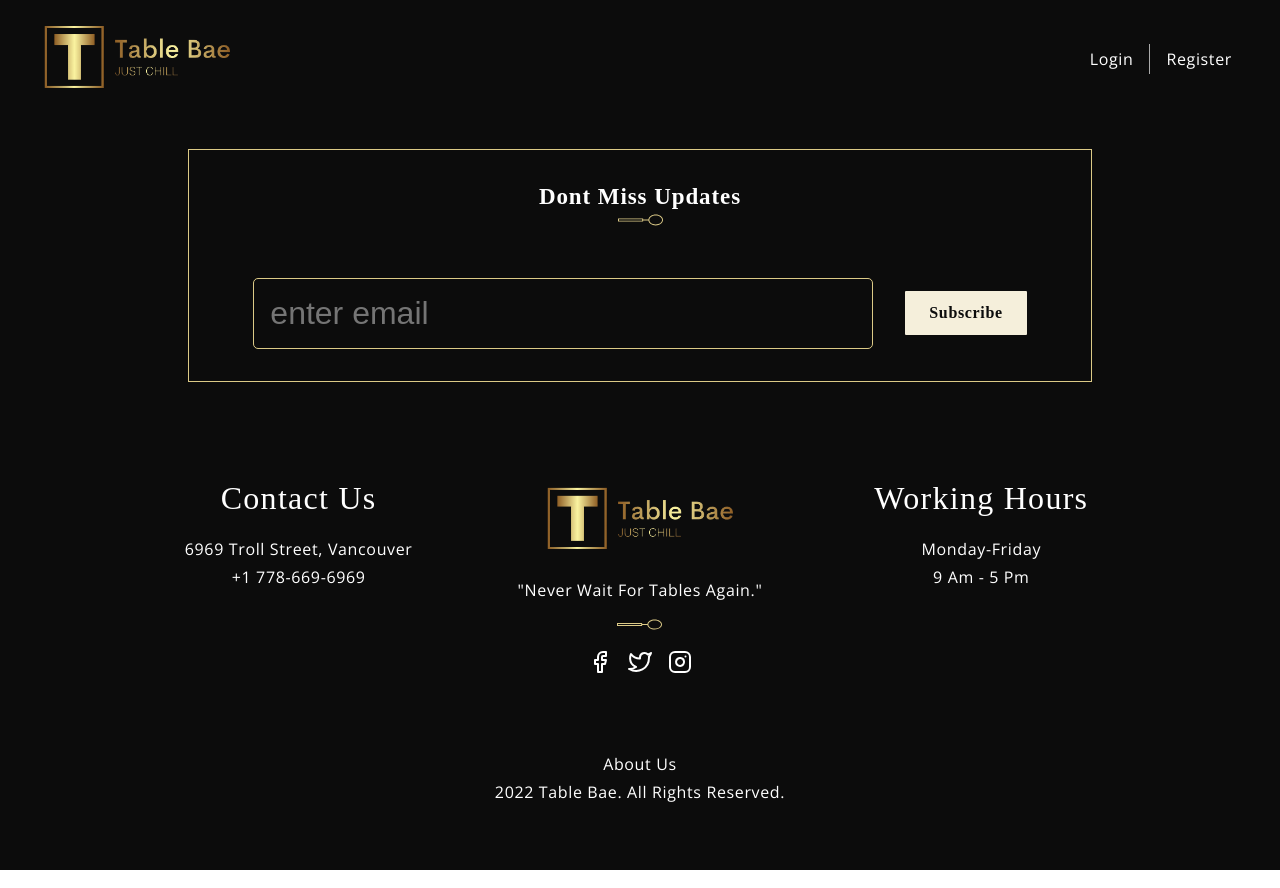
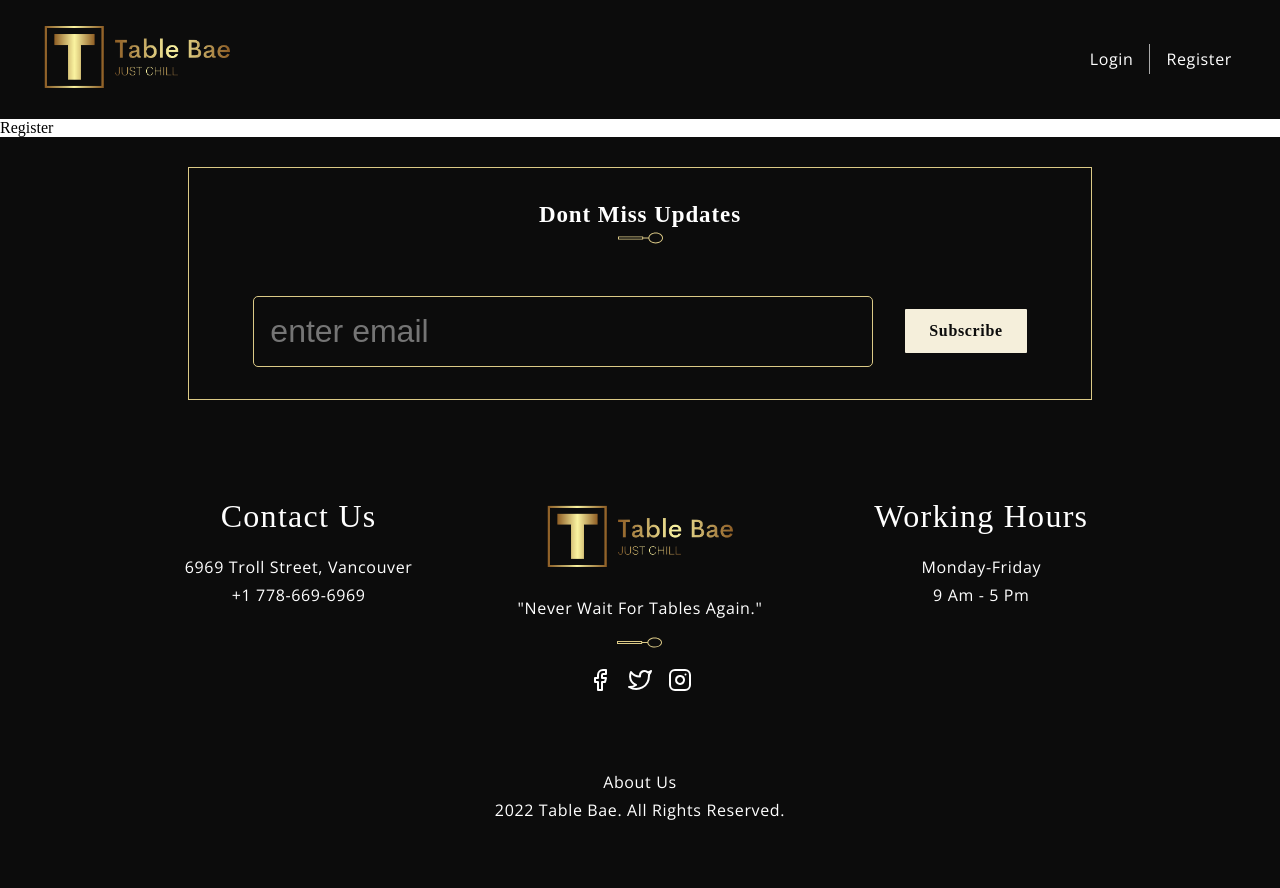
Before and after one commit to RayuY/Final-Project, a React (Create React App) app in the folder client/: page /register in a window 1280 px wide. Built offline with nearby package versions, Linux system fonts and the light colour scheme; a web font is replaced by a local one.

Commit message:
Add routes for Login and Register

```diff
--- a/client/src/App.js
+++ b/client/src/App.js
@@ -16,6 +16,8 @@ import Owner from "./components/Owner/Owner";
 import Homepage from "./components/Homepage/Homepage";
 import User from "./components/User/User";
 import AboutUs from "./components/AboutUs/AboutUs";
+import Login from "./components/Login/Login";
+import Register from "./components/Register/Register";
 
 function App() {
   return (
@@ -25,13 +27,11 @@ function App() {
 
         <Routes>
             <Route exact path="/" element={<Homepage />} />
-
             <Route exact path="/owner" element={<Owner />} />
-
             <Route exact path="/user" element={<User />} />
-
             <Route exact path="/about" element={<AboutUs />} />
-
+            <Route exact path="/login" element={<Login />} />
+            <Route exact path="/register" element={<Register />} />
         </Routes>
 
         <Footer />
--- /dev/null
+++ b/client/src/components/Login/Login.jsx
@@ -0,0 +1,10 @@
+import React from 'react'
+import { useRef, useState, useEffect } from 'react'
+
+const Login = () => {
+  return (
+    <div>Login</div>
+  )
+}
+
+export default Login
--- a/client/src/components/Navbar/Navbar.jsx
+++ b/client/src/components/Navbar/Navbar.jsx
@@ -19,9 +19,10 @@ const Navbar = () => {
       </Link>
       </div>
       <div className='app__navbar-login'>
-        <a href="#login" className='p__opensans'>Login</a>
+        {/* <a href="#login" className='p__opensans'>Login</a> */}
+        <h1 className='p__opensans'><Link to={"/login"}> Login</Link></h1>
         <div></div>
-        <a href='#register' className='p__opensans'>Register</a>
+        <h1 className='p__opensans'><Link to={"/register"}> Register</Link></h1>
       </div>
 
       <div className='app__navbar-smallscreen'>
--- /dev/null
+++ b/client/src/components/Register/Register.jsx
@@ -0,0 +1,9 @@
+import React from 'react'
+
+const Register = () => {
+  return (
+    <div>Register</div>
+  )
+}
+
+export default Register
```
Also changed, not shown: client/src/components/Login/Login.css (added), client/src/components/Register/Register.css (added).
